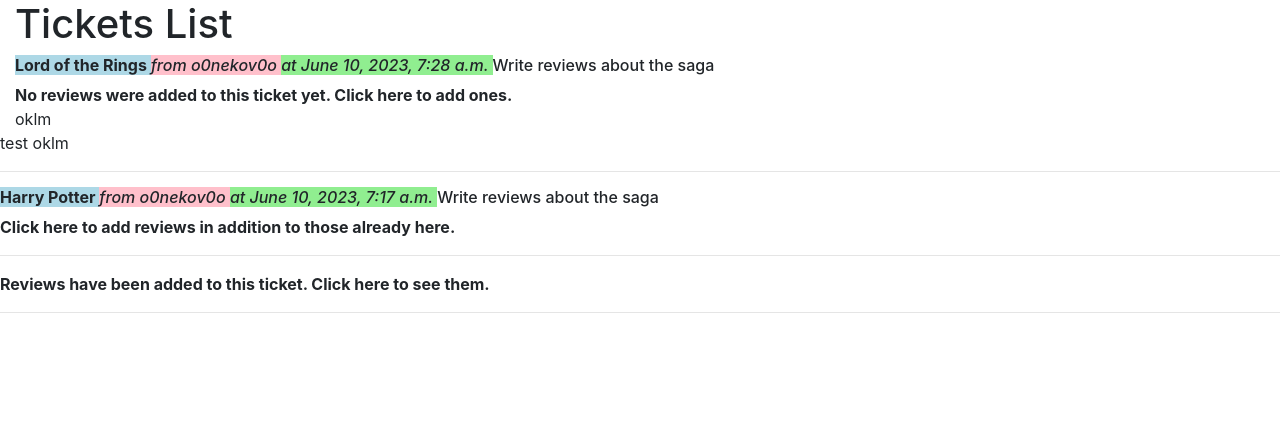
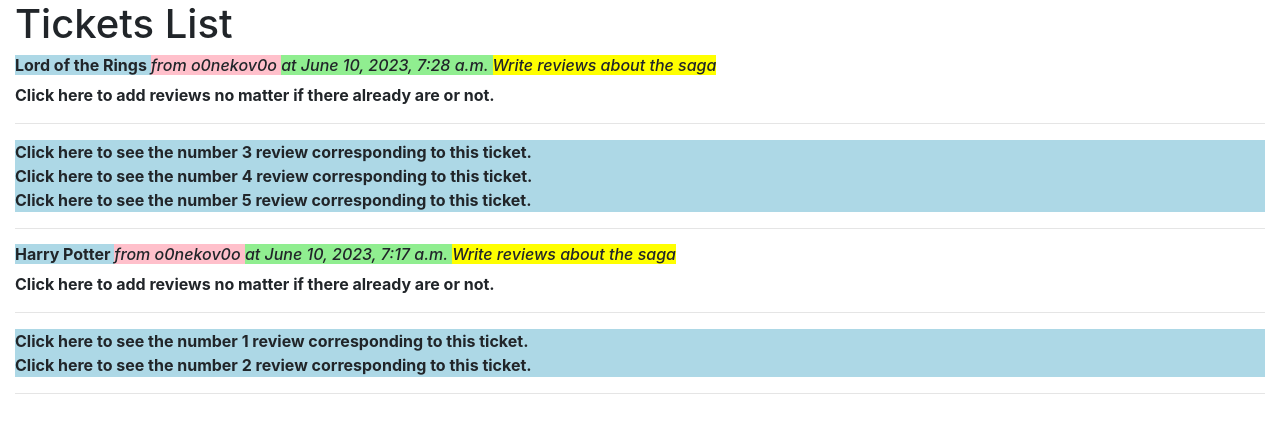
Before and after one commit to o0nekov0o/OpenClassrooms_P9, a Django app: page / in a window 1280 px wide. Shown: the part 56-489 px from the top of the page. Run offline with Django 4.2, Linux system fonts and the light colour scheme; a user stored in the database is signed in; data comes from the database, SQL or seed files in the repository; both versions use the stored data as it was after the commit.

Commit message:
frontend + form + màj views.py et index.html ajout des nouvelles entrées créées

```diff
--- a/LITReview/feeds/templates/index.html
+++ b/LITReview/feeds/templates/index.html
@@ -11,32 +11,26 @@
         <div><h6><b style="background:lightblue">{{ item.title }} </b>
         <i style="background:pink">from {{ item.user }} </i>
         <i style="background:lightgreen">at {{ item.time_created }} </i>
-        {{ item.description }}</h6>
+        <i style="background:yellow">{{ item.description }} </i></h6>
+        {% for element in reviews %}
+            {% if element.ticket == item or element.ticket != item %}
+                {% if forloop.counter == reviews|length %}
+                    <div onclick="pchild=this.getElementsByTagName('div');
+                    if(pchild[0].style.visibility!='hidden'){pchild[0].style.visibility='hidden';
+                    pchild[0].style.height='0';}else{pchild[0].style.visibility=''; pchild[0].style.height=''}">
+                    <b>Click here to add reviews no matter if there already are or not.</b><hr>
+                    <div style="visibility:hidden;height:0">
+                    {% include 'partials/review.html' with ticket_id=item.id %}<hr></div></div>
+                {% endif %}
+            {% endif %}
+        {% endfor %}
         {% for element in reviews %}
             {% if element.ticket == item %}
-            {% if forloop.counter == 1 %}
-                <div onclick="pchild=this.getElementsByTagName('div');
+                <div style="background:lightblue" onclick="pchild=this.getElementsByTagName('div');
                 if(pchild[0].style.visibility!='hidden'){pchild[0].style.visibility='hidden';
                 pchild[0].style.height='0';}else{pchild[0].style.visibility=''; pchild[0].style.height=''}">
-                <b>Click here to add reviews in addition to those already here.</b>
-                <div style="visibility:hidden;height:0"><br>{% include 'partials/form.html' %}</div></div>
-                <hr>
-                <div onclick="pchild=this.getElementsByTagName('div');
-                if(pchild[0].style.visibility!='hidden'){pchild[0].style.visibility='hidden';
-                pchild[0].style.height='0';}else{pchild[0].style.visibility=''; pchild[0].style.height=''}">
-                <b>Reviews have been added to this ticket. Click here to see them.</b>
-                <div style="visibility:hidden;height:0"><br>{{ element.body }}<hr>
-            {% elif forloop.counter > 1 %}
-                {{ element.body }}</div></div>
-            {% endif %}
-            {% else %}
-            {% if forloop.counter == 1 %}
-                <div onclick="pchild=this.getElementsByTagName('div');
-                if(pchild[0].style.visibility!='hidden'){pchild[0].style.visibility='hidden';
-                pchild[0].style.height='0';}else{pchild[0].style.visibility=''; pchild[0].style.height=''}">
-                <b>No reviews were added to this ticket yet. Click here to add ones.</b>
-                <div style="visibility:hidden;height:0"><br>{% include 'partials/form.html' %}</div></div>
-            {% endif %}
+                <b>Click here to see the number {{forloop.counter}} review corresponding to this ticket.</b>
+                <div style="visibility:hidden;height:0"><br>{{ element.body }}<hr></div></div>
             {% endif %}
         {% endfor %}
         <hr></div>
--- a/LITReview/feeds/templates/partials/form.html
+++ /dev/null
@@ -1,25 +0,0 @@
-<!DOCTYPE html>
-<html lang="en">
-<head>
-    <meta charset="UTF-8">
-    <title>Title</title>
-</head>
-<body>
-<form>
-  <div class="form-group">
-
-    <input type="email" class="form-control" id="exampleInputEmail1" aria-describedby="emailHelp" placeholder="Enter email">
-    <small id="emailHelp" class="form-text text-muted">We'll never share your email with anyone else.</small>
-  </div>
-  <div class="form-group">
-    <label for="exampleInputPassword1">Password</label>
-    <input type="password" class="form-control" id="exampleInputPassword1" placeholder="Password">
-  </div>
-  <div class="form-check">
-    <input type="checkbox" class="form-check-input" id="exampleCheck1">
-    <label class="form-check-label" for="exampleCheck1">Check me out</label>
-  </div>
-  <button type="submit" class="btn btn-primary">Submit</button>
-</form>
-</body>
-</html>
--- /dev/null
+++ b/LITReview/feeds/templates/partials/review.html
@@ -0,0 +1,29 @@
+<html lang="en">
+<head>
+    <meta charset="UTF-8">
+    <title>Title</title>
+</head>
+<body>
+<form method="POST" action="{% url 'index' %}">
+{% csrf_token %}
+  <div class="form-group">
+    <input type="text" class="form-control" id="exampleInputEmail1" aria-describedby="emailHelp"
+           placeholder="Enter Rating" name="rating">
+  </div>
+  <div class="form-group">
+    <input type="text" class="form-control" id="exampleInputEmail2" aria-describedby="emailHelp"
+           placeholder="Enter Headline" name="headline">
+  </div>
+  <div class="form-group">
+    <input type="text" class="form-control" id="exampleInputPassword1"
+           placeholder="Enter Body" name="body">
+  </div>
+  <div class="form-check">
+    <input type="checkbox" class="form-check-input" id="exampleCheck1">
+    <label class="form-check-label" for="exampleCheck1">Confirm the review</label>
+  </div>
+  <input type="hidden" name="ticket" value="{{ ticket_id }}" />
+  <button type="submit" class="btn btn-primary">Submit the review</button>
+</form>
+</body>
+</html>
--- a/LITReview/feeds/views.py
+++ b/LITReview/feeds/views.py
@@ -1,4 +1,6 @@
 from django.shortcuts import render
+from .forms import ReviewForm
+from datetime import datetime
 from .models import Ticket, Review
 from django.contrib.auth.decorators import login_required
 
@@ -7,7 +9,22 @@
 def index(request, *args, **kwargs):
     tickets = Ticket.objects.order_by('-time_created')
     reviews = Review.objects.all()
-    return render(request, "index.html", {'tickets': tickets, 'reviews': reviews})
+    if request.method == "POST":
+        form = ReviewForm(request.POST or None)
+        ticket_id = int(request.POST['ticket'])
+        form.instance.ticket = Ticket.objects.get(id=ticket_id)
+        if form.is_valid():
+            review = form.save(commit=False)
+            review.user = request.user
+            review.time_created = datetime.now()
+            form.save()
+        else:
+            print(form.instance.ticket)
+            print(form.errors)
+            print(form.non_field_errors())
+        return render(request, "index.html", {'tickets': tickets, 'reviews': reviews})
+    else:
+        return render(request, "index.html", {'tickets': tickets, 'reviews': reviews})
 
 
 def register(request, *args, **kwargs):
```
Also changed, not shown: LITReview/feeds/forms.py (added, +8 -0 lines), LITReview/feeds/templatetags/update_variable.py (added, +8 -0 lines), LITReview/db.sqlite3, LITReview/feeds/templatetags/__init__.py (added).
